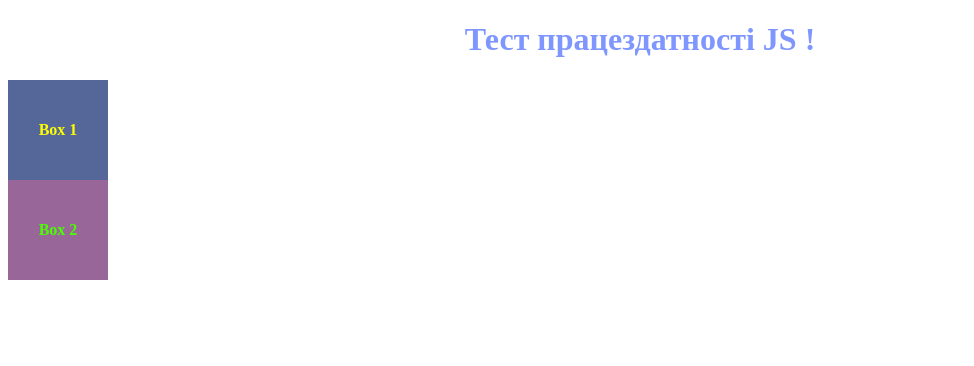
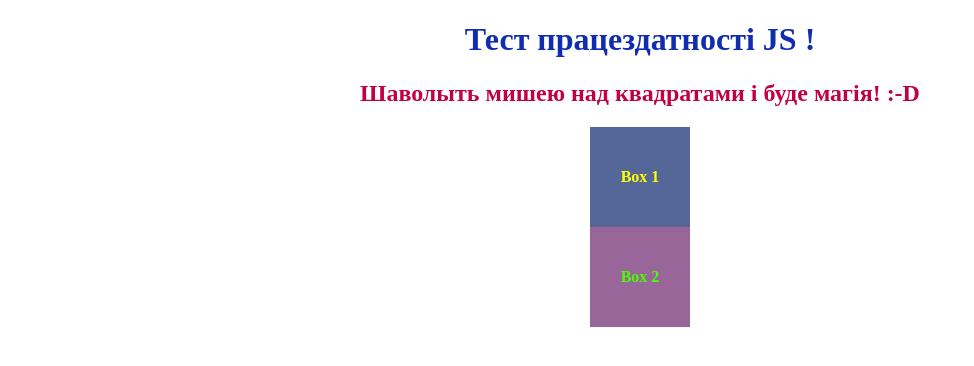
Before and after one commit to SmychenkoOleg/HW-JS, a plain HTML site: page index.html in a window 1280 px wide. Shown: the whole page, without its empty margins (0-974 px from the left). Drawn offline with Linux system fonts and the light colour scheme.

Commit message:
changes 005

```diff
--- a/index.html
+++ b/index.html
@@ -10,6 +10,8 @@
 </head>
 <body>
 <h1>Тест працездатності JS !</h1>
+<h2>Шаволыть мишею над квадратами і буде магія! :-D</h2>
+
 
 <div class="out1">Box 1</div>
 
--- a/style.css
+++ b/style.css
@@ -1,7 +1,13 @@
 h1 {
   size: 22px;
   text-align: center;
-  color: rgb(127, 150, 255);
+  color: rgb(16, 45, 175);
+}
+
+h2 {
+  size: 22px;
+  text-align: center;
+  color: rgb(194, 1, 65);
 }
 
 .out1 {
@@ -12,6 +18,8 @@ h1 {
   width: 100px;
   height: 100px;
   background: #569;
+  margin: 0 auto;
+
 }
 
 .out2 {
@@ -22,4 +30,6 @@ h1 {
   width: 100px;
   height: 100px;
   background: #969;
+  margin: 0 auto;
+
 }
```
